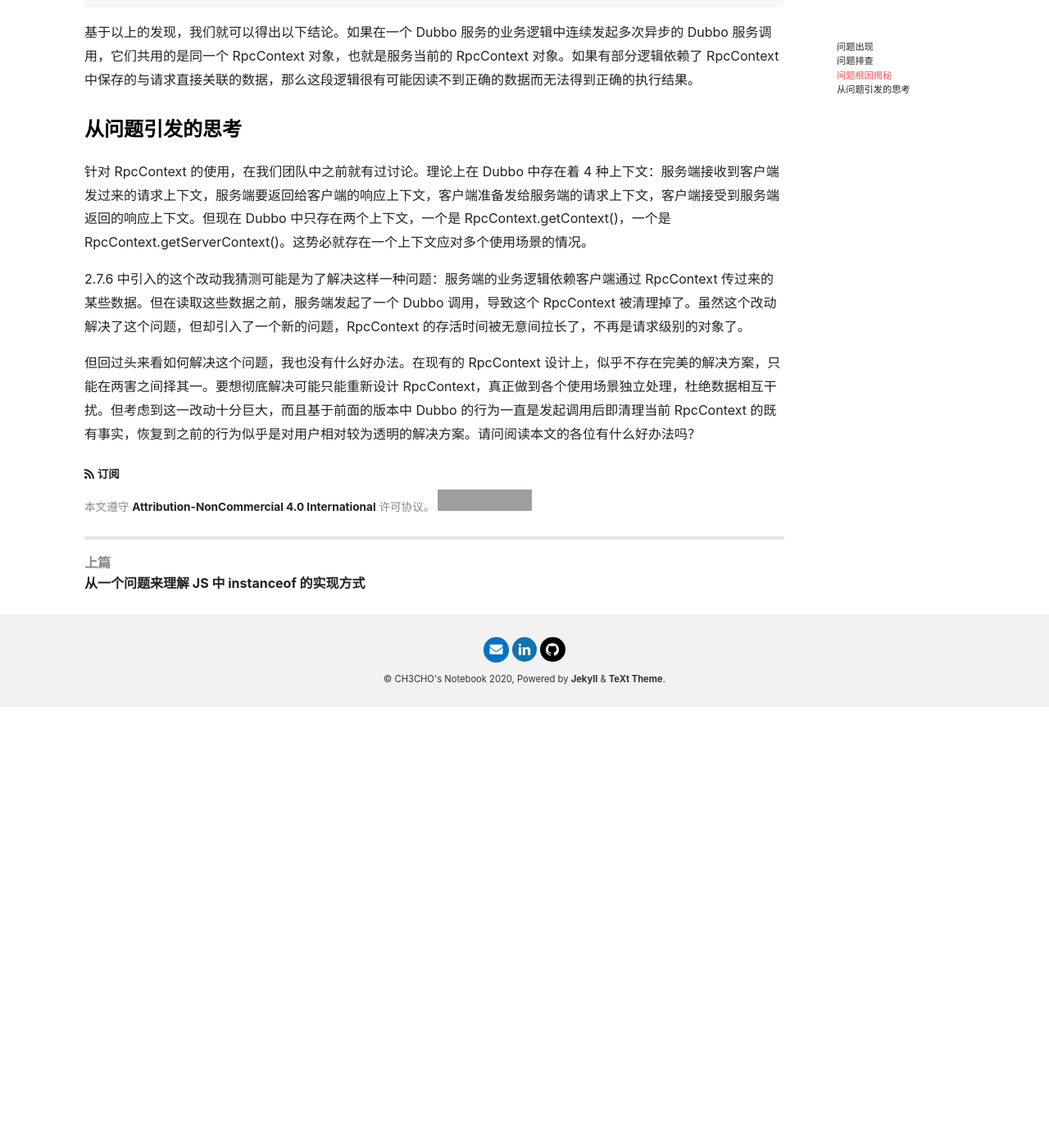
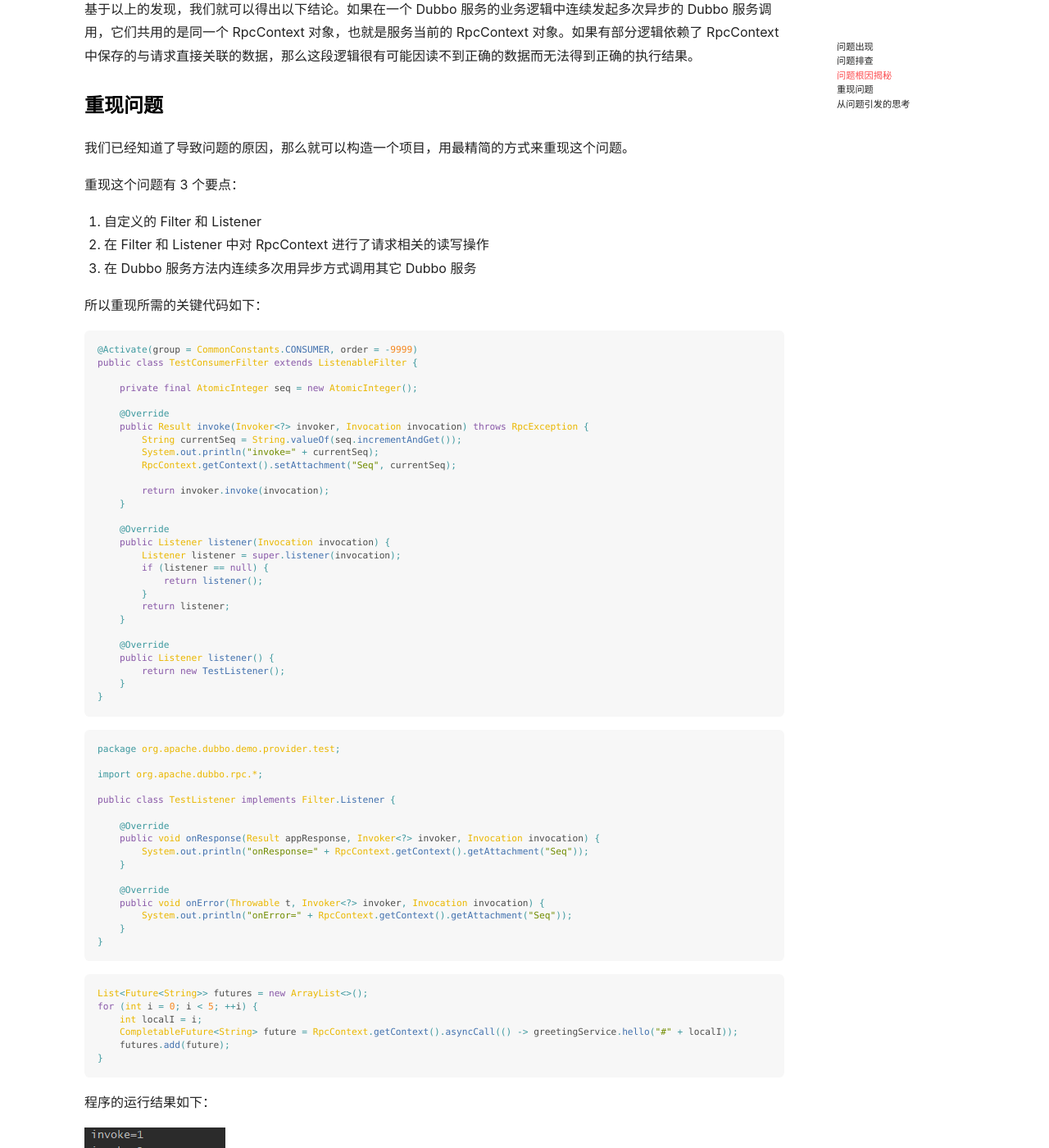
Before and after one commit to CH3CHO/ch3cho.github.io, a Jekyll site: the page built from _posts/2021-05-09-dubbo-rpccontext-bug.md, in a window 1280 px wide and 1400 px high, scrolled down 3884 px. Shown: the whole window at 82% size. Built offline with Jekyll 4.4.1, drawn with Linux system fonts in a browser that asks for light colours; nearby versions of some CDN libraries; comment, search, counter and statistics services are not loaded; before the commit the page ends 4746 px from its top, so only the background shows below that; some of the changed text lies outside the part shown; grey boxes are pictures that could not be loaded.

Commit message:
Update post.

````diff
--- a/_posts/2021-05-09-dubbo-rpccontext-bug.md
+++ b/_posts/2021-05-09-dubbo-rpccontext-bug.md
@@ -5,7 +5,7 @@ key: article-dubbo-rpccontext-bug
 ---
 ### 问题出现
 
-我们团队基于 Apache Dubbo 开发了公司自用的 RPC 框架，整合了一些治理功能，比如限流、熔断等等。之前这个框架都是基于 Dubbo 2.7.3 开发的，今年才升级到 Dubbo 2.7.7。上周，有业务团队反馈，说升级到使用 Dubbo 2.7.7 的新版本框架之后，一个异步的服务调用中客户端出现了持续的信号量耗尽报错，且无法自行恢复。低版本框架则没有这个问题。
+我们团队基于 Apache Dubbo 开发了公司自用的 RPC 框架，整合了一些治理功能，比如限流、熔断等等。之前这个框架都是基于 Dubbo 2.7.3 开发的，今年才升级到 Dubbo 2.7.7。上周，有业务团队反馈，说升级到使用 Dubbo 2.7.7 的新版本框架之后，在一个异步的服务调用中客户端出现了持续的信号量耗尽报错，且无法自行恢复。低版本框架则没有这个问题。
 
 > Netflix 开源的 Hystrix 组件提供了信号量隔离的功能。每个请求在发出前都需要获取信号量，执行完成后释放信号量。这样就可以控制请求的并发数。
 
@@ -74,9 +74,9 @@ public class ConsumerListener implements Listener {
 
 ### 问题根因揭秘
 
-大家都知道 RpcContext 中保存的是一个请求的上下文信息。在 Dubbo 服务方法中，它里面存放的是客户端请求中传递过来的上下文。在发起一个 Dubbo 调用时，我们也可以在里面增加需要发送给服务方的一些数据。按照我的理解，RpcContext 的生命周期应该是请求级别的。一个请求处理完成后就要销毁重新构造。现在逻辑服务端到客户端的 RpcContext 和业务线程中传递给下一层的 RpcContext是同一个。
+大家都知道 RpcContext 中保存的是一个请求的上下文信息。在 Dubbo 服务方法中，它里面存放的是客户端请求中传递过来的上下文。在发起一个 Dubbo 调用时，我们也可以在里面增加需要发送给服务方的一些数据。按照我的理解，RpcContext 的生命周期应该是请求级别的。一个请求处理完成后就要销毁重新构造。
 
-但问题来了，如果我在一个 **Dubbo 服务**方法中发起多个 **Dubbo 调用**，调用我的客户端传过来的数据存在 RpcContext 里，在每个服务端调用完成之后，这个 Context 是不是就要被清理掉呢？事实是，在低版本的 2.7.3 中，确实是这样的，但在 2.7.7 中却不是。
+但问题来了，如果我在一个 **Dubbo 服务**方法中发起多个 **Dubbo 调用**，从调用当前服务的客户端传过来的数据存在 RpcContext 里，发起新的调用时使用的同样也是这个 RpcContext，那么在每个服务端调用完成之后，这个 Context 是不是就要被清理掉呢？事实是，在低版本的 2.7.3 中，确实是这样的，但在 2.7.7 中却不是。
 
 从 Dubbo 2.7.6 起，RpcContext 中增加了一个名为 remove 的标记位。默认值为 true。在清理当前线程的 RpcContext 时候，代码会检查这个标记位的值。如果是 false，则不会执行删除操作。
 
@@ -170,6 +170,91 @@ public class AsyncRpcResult implements Result {
 
 基于以上的发现，我们就可以得出以下结论。如果在一个 Dubbo 服务的业务逻辑中连续发起多次异步的 Dubbo 服务调用，它们共用的是同一个 RpcContext 对象，也就是服务当前的 RpcContext 对象。如果有部分逻辑依赖了 RpcContext 中保存的与请求直接关联的数据，那么这段逻辑很有可能因读不到正确的数据而无法得到正确的执行结果。
 
+### 重现问题
+
+我们已经知道了导致问题的原因，那么就可以构造一个项目，用最精简的方式来重现这个问题。
+
+重现这个问题有 3 个要点：
+
+1. 自定义的 Filter 和 Listener
+2. 在 Filter 和 Listener 中对 RpcContext 进行了请求相关的读写操作
+3. 在 Dubbo 服务方法内连续多次用异步方式调用其它 Dubbo 服务
+
+所以重现所需的关键代码如下：
+
+```java
+@Activate(group = CommonConstants.CONSUMER, order = -9999)
+public class TestConsumerFilter extends ListenableFilter {
+
+    private final AtomicInteger seq = new AtomicInteger();
+
+    @Override
+    public Result invoke(Invoker<?> invoker, Invocation invocation) throws RpcException {
+        String currentSeq = String.valueOf(seq.incrementAndGet());
+        System.out.println("invoke=" + currentSeq);
+        RpcContext.getContext().setAttachment("Seq", currentSeq);
+
+        return invoker.invoke(invocation);
+    }
+
+    @Override
+    public Listener listener(Invocation invocation) {
+        Listener listener = super.listener(invocation);
+        if (listener == null) {
+            return listener();
+        }
+        return listener;
+    }
+
+    @Override
+    public Listener listener() {
+        return new TestListener();
+    }
+}
+```
+
+```java
+package org.apache.dubbo.demo.provider.test;
+
+import org.apache.dubbo.rpc.*;
+
+public class TestListener implements Filter.Listener {
+
+    @Override
+    public void onResponse(Result appResponse, Invoker<?> invoker, Invocation invocation) {
+        System.out.println("onResponse=" + RpcContext.getContext().getAttachment("Seq"));
+    }
+
+    @Override
+    public void onError(Throwable t, Invoker<?> invoker, Invocation invocation) {
+        System.out.println("onError=" + RpcContext.getContext().getAttachment("Seq"));
+    }
+}
+```
+
+```java
+List<Future<String>> futures = new ArrayList<>();
+for (int i = 0; i < 5; ++i) {
+    int localI = i;
+    CompletableFuture<String> future = RpcContext.getContext().asyncCall(() -> greetingService.hello("#" + localI));
+    futures.add(future);
+}
+```
+
+程序的运行结果如下：
+
+![运行结果](/assets/images/post/2021-05-09_result.png)
+
+如果大家想在本地重现这一问题的话，可以点击[链接](/assets/bin/2021-05-09_dubbo-demo.zip)下载测试代码。具体测试步骤如下：
+
+1. 在本地启动 ZooKeeper，监听默认 2181 端口
+2. 依次启动以下 Java 类
+   1. org.apache.dubbo.demo.provider.GreetingApplication
+   2. org.apache.dubbo.demo.provider.DemoApplication
+   3. org.apache.dubbo.demo.consumer.Application
+3. 在 org.apache.dubbo.demo.consumer.Application 的控制台中按回车键
+4. 观察 org.apache.dubbo.demo.provider.DemoApplication 控制台中的输出结果
+
 ### 从问题引发的思考
 
 针对 RpcContext 的使用，在我们团队中之前就有过讨论。理论上在 Dubbo 中存在着 4 种上下文：服务端接收到客户端发过来的请求上下文，服务端要返回给客户端的响应上下文，客户端准备发给服务端的请求上下文，客户端接受到服务端返回的响应上下文。但现在 Dubbo 中只存在两个上下文，一个是 RpcContext.getContext()，一个是 RpcContext.getServerContext()。这势必就存在一个上下文应对多个使用场景的情况。
````
Also changed, not shown: assets/images/post/2021-05-09_result.png (added), 1 other file.
